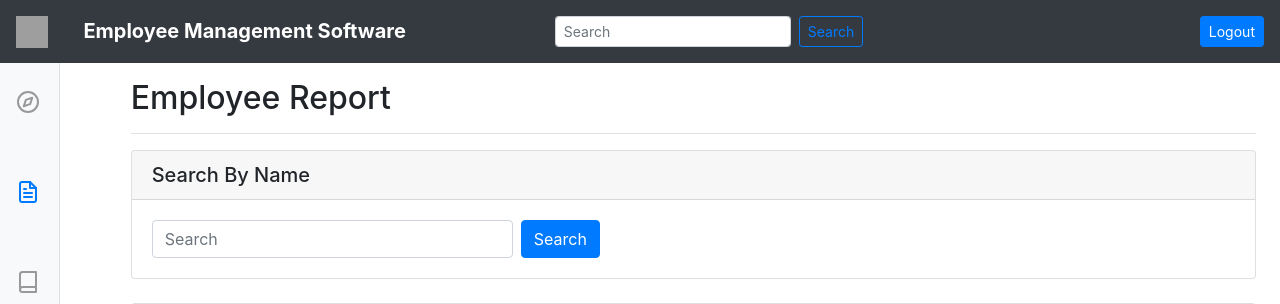
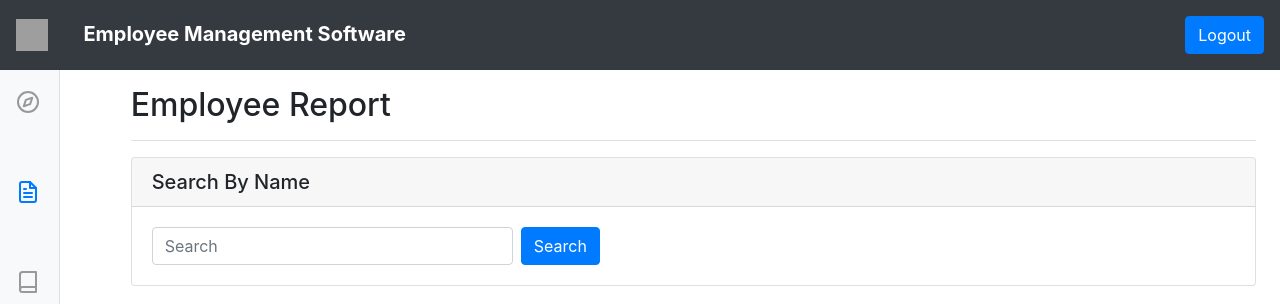
Before and after one commit to GoProduction/Employee_Management_System, a Flask app: page /report in a window 1280 px wide. Shown: the top 304 px of the page. Run offline with Flask 2, Linux system fonts and the light colour scheme; the visitor is signed in with stand-in values (Sample User, id 1); some libraries are stand-ins or nearby versions; grey boxes are pictures that could not be loaded.

Commit message:
Added favicon.ico and made changes UI/UX changes

```diff
--- a/templates/base_dash.html
+++ b/templates/base_dash.html
@@ -4,6 +4,7 @@
     <meta charset="UTF-8">
     <meta name="viewport" content="width=device-width, initial-scale=1, shrink-to-fit=no">
     <title>Employee Management Systems {% block title %}{% endblock %}</title>
+    <link rel="shortcut icon" href="{{ url_for('static', filename='favicon.ico') }}">
     <link rel="stylesheet" href="https://stackpath.bootstrapcdn.com/bootstrap/4.3.1/css/bootstrap.min.css" integrity="sha384-ggOyR0iXCbMQv3Xipma34MD+dH/1fQ784/j6cY/iJTQUOhcWr7x9JvoRxT2MZw1T" crossorigin="anonymous">
     <link href="../static/style/dashboard.css" rel="stylesheet">
 </head>
@@ -19,15 +20,10 @@
     </button>
     <div class="collapse navbar-collapse" id="navbarCollapse">
 
-      <form class="form-inline mx-auto" method="POST" action="/search">
-        <input class="form-control mr-sm-2 form-control-sm" type="search" placeholder="Search" aria-label="Search">
-        <button class="btn btn-outline-primary my-2 btn-sm" type="submit">Search</button>
-      </form>
-
       <ul class="navbar-nav mr-auto">
       </ul>
       <form class="form-inline mt-2 mt-md-0" action="/logout">
-        <button class="btn btn-primary my-2 btn-sm" type="submit" name="submit" value="logout">Logout</button>
+        <button class="btn btn-primary my-2 btn-md" type="submit" name="submit" value="logout">Logout</button>
       </form>
     </div>
  </nav>
--- a/templates/index.html
+++ b/templates/index.html
@@ -30,7 +30,7 @@
 <div class="jumbotron">
     <div class="row">
         <div class="col-4">
-            <div class="card">
+            <div class="card shadow">
               <img class="card-img-top" src="../static/images/team-1.svg" alt="Card image cap">
               <div class="card-body">
                 <h5 class="card-title">Simple, Modern Interface!</h5>
@@ -39,7 +39,7 @@
             </div>
         </div>
         <div class="col-4">
-            <div class="card">
+            <div class="card shadow">
               <img class="card-img-top" src="../static/images/team-talk.svg" alt="Card image cap">
               <div class="card-body">
                 <h5 class="card-title">Easily Track Employee Information!</h5>
@@ -48,7 +48,7 @@
             </div>
         </div>
         <div class="col-4">
-            <div class="card">
+            <div class="card shadow">
               <img class="card-img-top" src="../static/images/team-3.svg" alt="Card image cap">
               <div class="card-body">
                 <h5 class="card-title">Report At The Touch Of A Button!</h5>
```
Also changed, not shown: templates/base.html (+4 -3 lines), static/favicon.ico (added).
